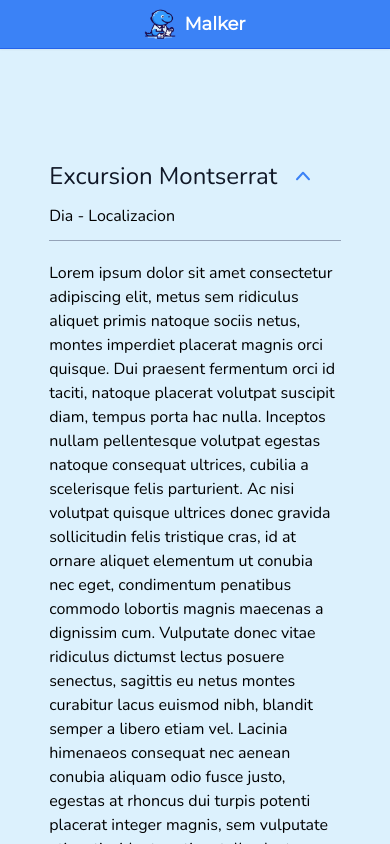
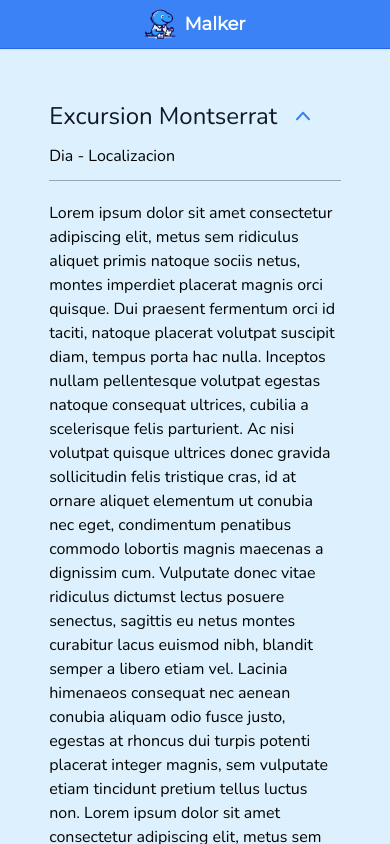
Before and after one commit to JAM-Productions/malker, a React (Vite) app: page /malker/show-participants in a window 390 px wide. Shown: the top 844 px of the page. Built offline with nearby package versions, Linux system fonts and the light colour scheme; no server answers.

Commit message:
improve padding

```diff
--- a/src/App.jsx
+++ b/src/App.jsx
@@ -23,7 +23,7 @@ function App() {
     <Router>
       <div className='bg-malker-100 min-h-screen'>
         <Header/>
-        <div className='pt-20 min-h-[88vh]'>
+        <div className='pt-5 lg:pt-20 min-h-[88vh]'>
           <ToastContainer />
             <Routes>
               <Route exact path="/malker" element={<PlanForm />} />
```
